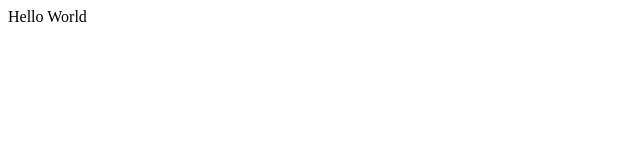
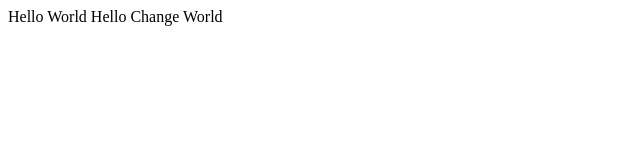
Before and after one commit to jinwoo0801/test, a plain HTML site: page index.html in a window 1280 px wide. Shown: the whole page, without its empty margins (0-640 px from the left). Drawn offline with Linux system fonts and the light colour scheme.

Commit message:
add body text

```diff
--- a/index.html
+++ b/index.html
@@ -5,5 +5,6 @@
 </head>
 <body>
 Hello World
+Hello Change World
 </body>
 </html>
```
